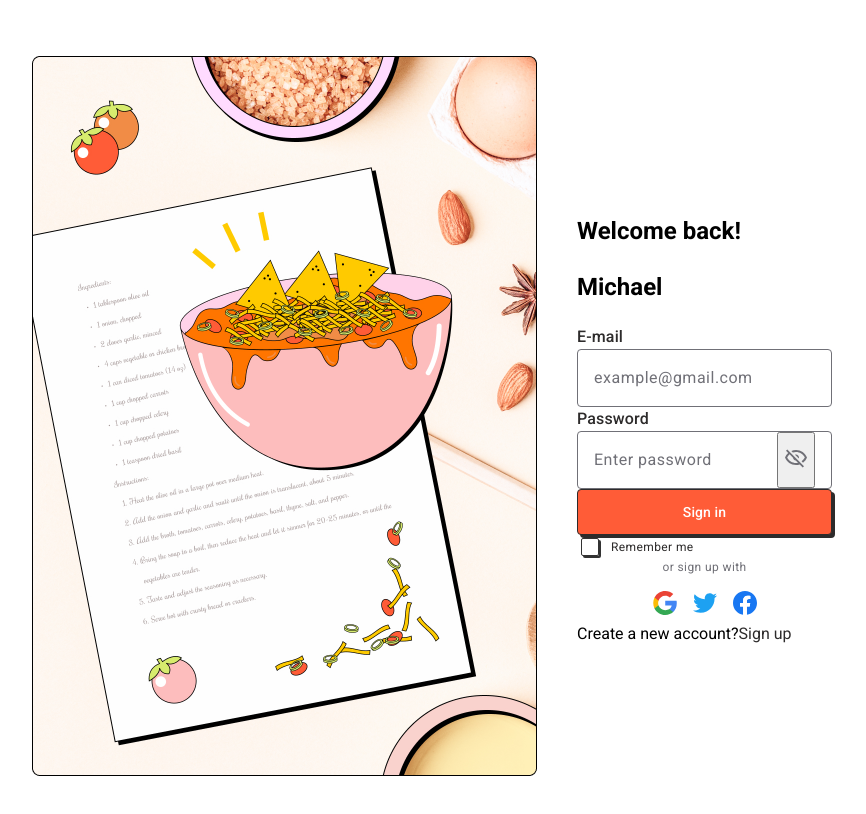
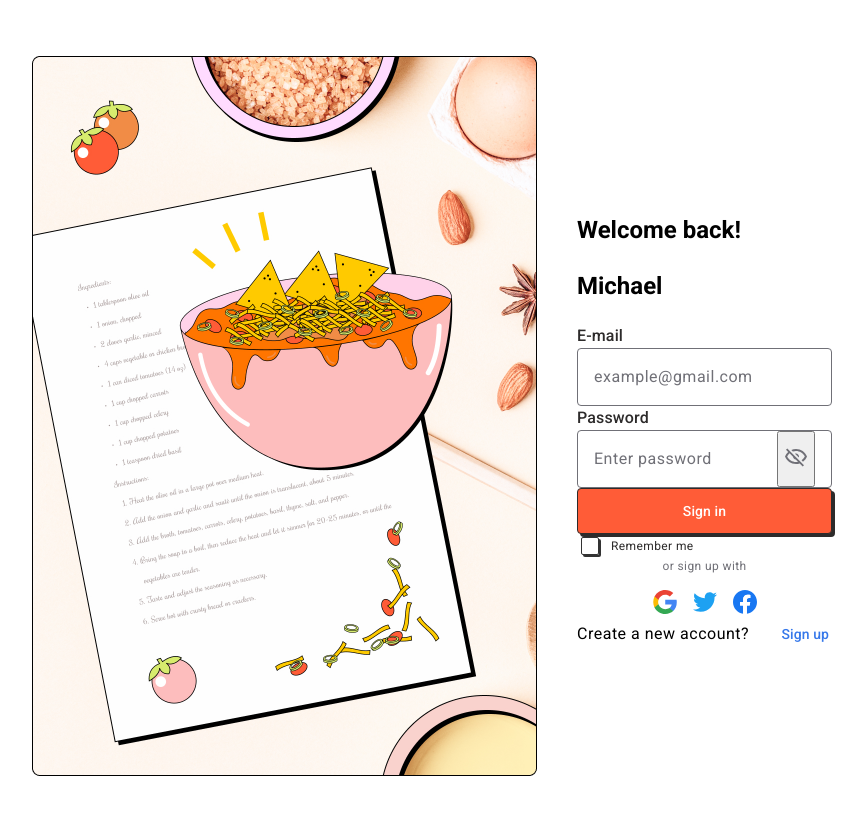
Before and after one commit to recipetoria/recipetoria-frontend, a React (Create React App) app: page /sign_in in a window 1280 px wide. Shown: the top 814 px of the page, without its empty margins (208-1074 px from the left). Built offline with nearby package versions, Linux system fonts and the light colour scheme; a web font is replaced by a local one.

Commit message:
feat: style switch block

```diff
--- a/src/pages/SignPage/SignPage.scss
+++ b/src/pages/SignPage/SignPage.scss
@@ -44,4 +44,25 @@
       gap: 16px;
     }
   }
+
+  .switch-block {
+    display: flex;
+    gap: 4px;
+    align-items: center;
+    justify-content: space-between;
+
+    &__text {
+      letter-spacing: 0.5px;
+    }
+
+    &__link {
+      padding: 3px;
+
+      font-size: 14px;
+      font-weight: 500;
+      line-height: 20px;
+      color: $blue-color;
+      letter-spacing: 0.1px;
+    }
+  }
 }
--- a/src/pages/SignPage/SignPage.tsx
+++ b/src/pages/SignPage/SignPage.tsx
@@ -170,13 +170,21 @@ export default function SignPage(props: ISignPageProps) {
               <section className="switch-block">
                 {signMode === "signUp" ? (
                   <>
-                    <span>Already have an account?</span>
-                    <Link to="/sign_in">Sign in</Link>
+                    <span className="switch-block__text">
+                      Already have an account?
+                    </span>
+                    <Link to="/sign_in" className="switch-block__link">
+                      Sign in
+                    </Link>
                   </>
                 ) : (
                   <>
-                    <span>Create a new account?</span>
-                    <Link to="/sign_up">Sign up</Link>
+                    <span className="switch-block__text">
+                      Create a new account?
+                    </span>
+                    <Link to="/sign_up" className="switch-block__link">
+                      Sign up
+                    </Link>
                   </>
                 )}
               </section>
--- a/src/styles/_variables.scss
+++ b/src/styles/_variables.scss
@@ -1,6 +1,7 @@
 $error-color: #B3261E;
 $green-color: #D7EC6E;
 $orange-color: #FF5C37;
+$blue-color: #3678EA;
 
 // brown
 $brown-color: #35201A;
```
